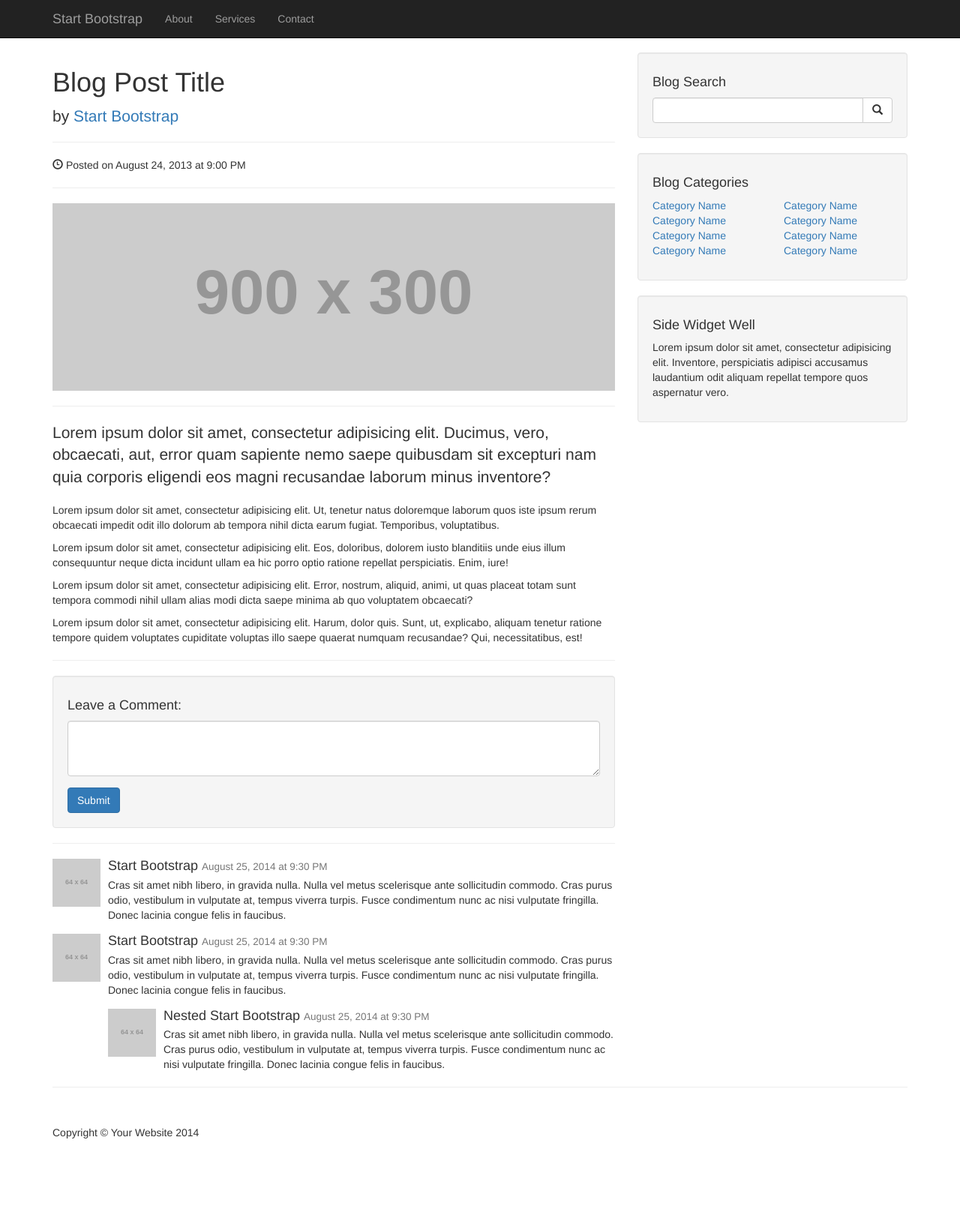
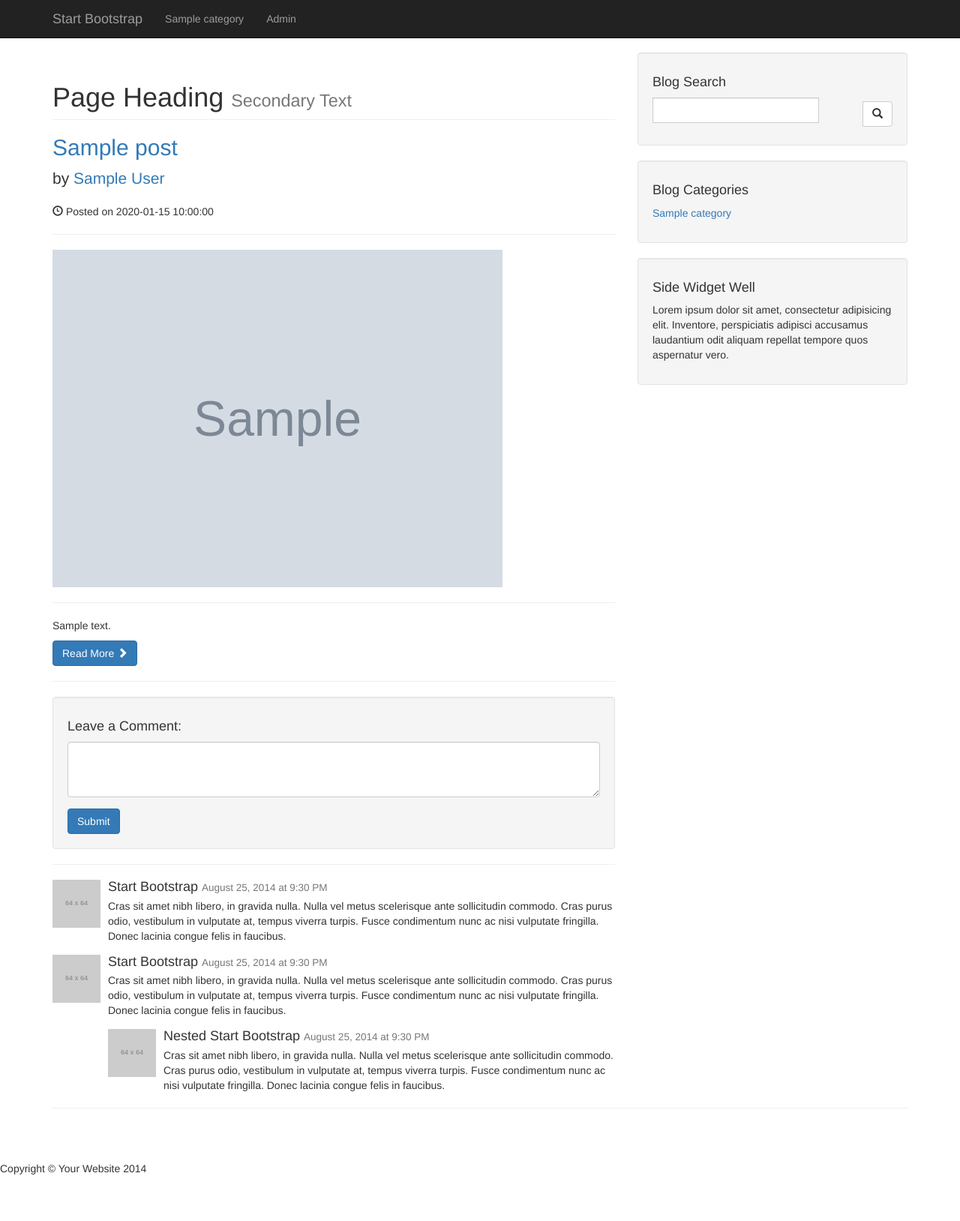
Before and after one commit to ekquashie/blog_cms, a PHP site: page /post.php?post_id=1 in a window 1280 px wide. Shown: the whole page at 75% size. Before the commit the page ends 1518 px from the top, so only its background shows below. Run offline with PHP 8.4, Linux system fonts and the light colour scheme; tables that the repository leaves empty or names only in its code hold one stand-in row (values such as "Sample post"); grey boxes marked "Sample" are stand-in pictures; grey boxes labelled with a size stand in for pictures from a placeholder-image service; some libraries are stand-ins or nearby versions.

Commit message:
link to single post page and single post page template

```diff
--- a/index.php
+++ b/index.php
@@ -30,6 +30,7 @@
                 $posts_results = $conn->query($query);
 
                 while($row = $posts_results->fetch_assoc()){
+                    $post_id = $row['post_id'];
                     $post_title = $row['post_title'];
                     $post_author = $row['post_author'];
                     $post_date = $row['post_date'];
@@ -39,7 +40,7 @@
                 ?>
 
                 <h2>
-                    <a href="#"><?php echo $post_title ?></a>
+                    <a href="post.php?post_id=<?php echo $post_id ?>"><?php echo $post_title ?></a>
                 </h2>
                 <p class="lead">
                     by <a href="index.php"><?php echo $post_author ?></a>
--- a/post.php
+++ b/post.php
@@ -1,105 +1,62 @@
+<?php include 'includes/db.php' ?>
+
 <!DOCTYPE html>
 <html lang="en">
 
-<head>
-
-    <meta charset="utf-8">
-    <meta http-equiv="X-UA-Compatible" content="IE=edge">
-    <meta name="viewport" content="width=device-width, initial-scale=1">
-    <meta name="description" content="">
-    <meta name="author" content="">
-
-    <title>Blog Post - Start Bootstrap Template</title>
-
-    <!-- Bootstrap Core CSS -->
-    <link href="css/bootstrap.min.css" rel="stylesheet">
-
-    <!-- Custom CSS -->
-    <link href="css/blog-post.css" rel="stylesheet">
-
-    <!-- HTML5 Shim and Respond.js IE8 support of HTML5 elements and media queries -->
-    <!-- WARNING: Respond.js doesn't work if you view the page via file:// -->
-    <!--[if lt IE 9]>
-        <script src="https://oss.maxcdn.com/libs/html5shiv/3.7.0/html5shiv.js"></script>
-        <script src="https://oss.maxcdn.com/libs/respond.js/1.4.2/respond.min.js"></script>
-    <![endif]-->
-
-</head>
+<?php include 'includes/header.php'; ?>
 
 <body>
-
 <!-- Navigation -->
-    <nav class="navbar navbar-inverse navbar-fixed-top" role="navigation">
-        <div class="container">
-            <!-- Brand and toggle get grouped for better mobile display -->
-            <div class="navbar-header">
-                <button type="button" class="navbar-toggle" data-toggle="collapse" data-target="#bs-example-navbar-collapse-1">
-                    <span class="sr-only">Toggle navigation</span>
-                    <span class="icon-bar"></span>
-                    <span class="icon-bar"></span>
-                    <span class="icon-bar"></span>
-                </button>
-                <a class="navbar-brand" href="#">Start Bootstrap</a>
-            </div>
-            <!-- Collect the nav links, forms, and other content for toggling -->
-            <div class="collapse navbar-collapse" id="bs-example-navbar-collapse-1">
-                <ul class="nav navbar-nav">
-                    <li>
-                        <a href="#">About</a>
-                    </li>
-                    <li>
-                        <a href="#">Services</a>
-                    </li>
-                    <li>
-                        <a href="#">Contact</a>
-                    </li>
-                </ul>
-            </div>
-            <!-- /.navbar-collapse -->
-        </div>
-        <!-- /.container -->
-    </nav>
+<?php include 'includes/navigation.php'; ?>
 
 <!-- Page Content -->
 <div class="container">
 
     <div class="row">
 
-            <!-- Blog Post Content Column -->
-            <div class="col-lg-8">
+        <!-- Blog Entries Column -->
+        <div class="col-md-8">
 
-                <!-- Blog Post -->
+            <h1 class="page-header">
+                Page Heading
+                <small>Secondary Text</small>
+            </h1>
 
-                <!-- Title -->
-                <h1>Blog Post Title</h1>
+            <!-- First Blog Post -->
+            <?php
+            $conn = openCon();
 
-                <!-- Author -->
+            if(isset($_GET['post_id'])) {
+                $post_id = $_GET['post_id'];
+
+            }
+
+            $query = "SELECT * FROM `posts` WHERE `post_id`='$post_id'";
+            $posts_results = $conn->query($query);
+
+            while($row = $posts_results->fetch_assoc()){
+                $post_title = $row['post_title'];
+                $post_author = $row['post_author'];
+                $post_date = $row['post_date'];
+                $post_content = $row['post_content'];
+                $post_image = $row['post_image'];
+
+                ?>
+
+                <h2>
+                    <a href="#"><?php echo $post_title ?></a>
+                </h2>
                 <p class="lead">
-                    by <a href="#">Start Bootstrap</a>
+                    by <a href="index.php"><?php echo $post_author ?></a>
                 </p>
+                <p><span class="glyphicon glyphicon-time"></span> Posted on <?php echo $post_date ?></p>
+                <hr>
+                <img width="600" height="300" class="img-responsive" src="images/<?php echo $post_image ?>" alt="">
+                <hr>
+                <p><?php echo $post_content ?></p>
+                <a class="btn btn-primary" href="#">Read More <span class="glyphicon glyphicon-chevron-right"></span></a>
 
-                <hr>
-
-                <!-- Date/Time -->
-                <p><span class="glyphicon glyphicon-time"></span> Posted on August 24, 2013 at 9:00 PM</p>
-
-                <hr>
-
-                <!-- Preview Image -->
-                <img class="img-responsive" src="http://placehold.it/900x300" alt="">
-
-                <hr>
-
-                <!-- Post Content -->
-                <p class="lead">Lorem ipsum dolor sit amet, consectetur adipisicing elit. Ducimus, vero, obcaecati, aut, error quam sapiente nemo saepe quibusdam sit excepturi nam quia corporis eligendi eos magni recusandae laborum minus inventore?</p>
-                <p>Lorem ipsum dolor sit amet, consectetur adipisicing elit. Ut, tenetur natus doloremque laborum quos iste ipsum rerum obcaecati impedit odit illo dolorum ab tempora nihil dicta earum fugiat. Temporibus, voluptatibus.</p>
-                <p>Lorem ipsum dolor sit amet, consectetur adipisicing elit. Eos, doloribus, dolorem iusto blanditiis unde eius illum consequuntur neque dicta incidunt ullam ea hic porro optio ratione repellat perspiciatis. Enim, iure!</p>
-                <p>Lorem ipsum dolor sit amet, consectetur adipisicing elit. Error, nostrum, aliquid, animi, ut quas placeat totam sunt tempora commodi nihil ullam alias modi dicta saepe minima ab quo voluptatem obcaecati?</p>
-                <p>Lorem ipsum dolor sit amet, consectetur adipisicing elit. Harum, dolor quis. Sunt, ut, explicabo, aliquam tenetur ratione tempore quidem voluptates cupiditate voluptas illo saepe quaerat numquam recusandae? Qui, necessitatibus, est!</p>
-
-                <hr>
-
-                <!-- Blog Comments -->
+                <hr><?php } ?>
 
             <!-- Comments Form -->
             <div class="well">
@@ -155,88 +112,18 @@
                 </div>
             </div>
 
-            </div>
-
             <!-- Blog Sidebar Widgets Column -->
-            <div class="col-md-4">
-
-                <!-- Blog Search Well -->
-                <div class="well">
-                    <h4>Blog Search</h4>
-                    <div class="input-group">
-                        <input type="text" class="form-control">
-                        <span class="input-group-btn">
-                            <button class="btn btn-default" type="button">
-                                <span class="glyphicon glyphicon-search"></span>
-                        </button>
-                        </span>
-                    </div>
-                    <!-- /.input-group -->
-                </div>
-
-                <!-- Blog Categories Well -->
-                <div class="well">
-                    <h4>Blog Categories</h4>
-                    <div class="row">
-                        <div class="col-lg-6">
-                            <ul class="list-unstyled">
-                                <li><a href="#">Category Name</a>
-                                </li>
-                                <li><a href="#">Category Name</a>
-                                </li>
-                                <li><a href="#">Category Name</a>
-                                </li>
-                                <li><a href="#">Category Name</a>
-                                </li>
-                            </ul>
-                        </div>
-                        <div class="col-lg-6">
-                            <ul class="list-unstyled">
-                                <li><a href="#">Category Name</a>
-                                </li>
-                                <li><a href="#">Category Name</a>
-                                </li>
-                                <li><a href="#">Category Name</a>
-                                </li>
-                                <li><a href="#">Category Name</a>
-                                </li>
-                            </ul>
-                        </div>
-                    </div>
-                    <!-- /.row -->
-                </div>
-
-                <!-- Side Widget Well -->
-                <div class="well">
-                    <h4>Side Widget Well</h4>
-                    <p>Lorem ipsum dolor sit amet, consectetur adipisicing elit. Inventore, perspiciatis adipisci accusamus laudantium odit aliquam repellat tempore quos aspernatur vero.</p>
-                </div>
 
         </div>
 
+        <?php include 'includes/sidebar.php'; ?>
     </div>
     <!-- /.row -->
 
     <hr>
+</div>
 
-        <!-- Footer -->
-        <footer>
-            <div class="row">
-                <div class="col-lg-12">
-                    <p>Copyright &copy; Your Website 2014</p>
-                </div>
-            </div>
-            <!-- /.row -->
-        </footer>
-
-    </div>
-    <!-- /.container -->
-
-    <!-- jQuery -->
-    <script src="js/jquery.js"></script>
-
-    <!-- Bootstrap Core JavaScript -->
-    <script src="js/bootstrap.min.js"></script>
+<?php include 'includes/footer.php' ?>
 
 </body>
 
```
Lines whose indentation alone changed are shown as unchanged.
